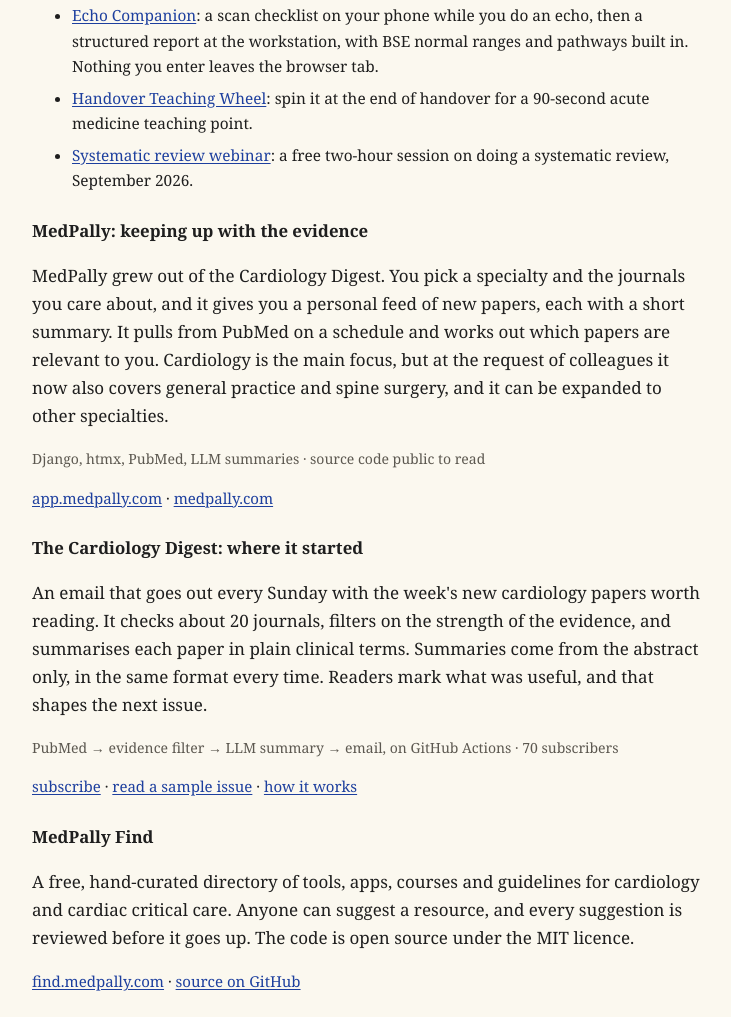
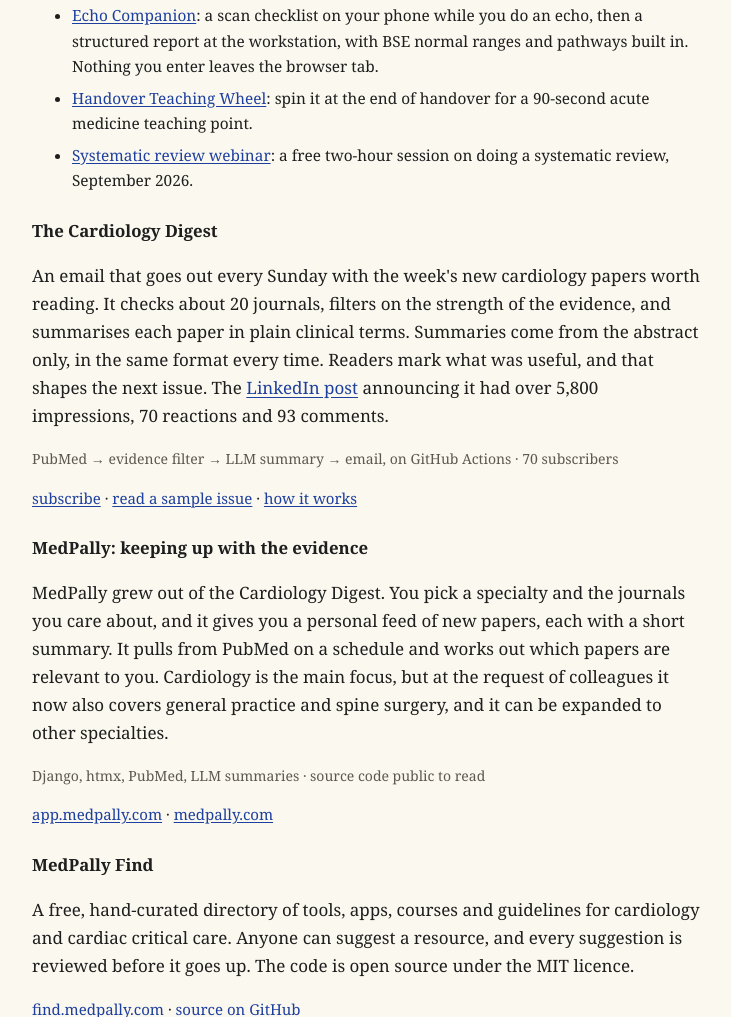
Before and after one commit to realikechukwu/about, a plain HTML site: page index.html in a window 1280 px wide. Shown: the part 1103-2120 px from the top of the page, without its empty margins (272-1003 px from the left). Drawn offline with Linux system fonts and the light colour scheme.

Commit message:
Put Cardiology Digest before MedPally and link the launch post
Drop 'where it started' from the Digest heading and note the LinkedIn
launch post's reach.

Co-Authored-By: Claude Opus 5.5 <noreply@anthropic.com>
Claude-Session: https://claude.ai/code/session_01Kp3s2pr8hsnp3Uksc8HB65

```diff
--- a/index.html
+++ b/index.html
@@ -281,15 +281,15 @@ footer{margin-top:.5rem}
       <li><a href="https://web.clinote.co/">Systematic review webinar</a>: a free two-hour session on doing a systematic review, September 2026.</li>
     </ul>
 
+    <h3 id="digest">The Cardiology Digest</h3>
+    <p>An email that goes out every Sunday with the week's new cardiology papers worth reading. It checks about 20 journals, filters on the strength of the evidence, and summarises each paper in plain clinical terms. Summaries come from the abstract only, in the same format every time. Readers mark what was useful, and that shapes the next issue. The <a href="https://lnkd.in/p/ec8_NqpC">LinkedIn post</a> announcing it had over 5,800 impressions, 70 reactions and 93 comments.</p>
+    <p class="meta">PubMed &rarr; evidence filter &rarr; LLM summary &rarr; email, on GitHub Actions &middot; 70 subscribers</p>
+    <p class="links"><a href="https://digest.realikechukwu.com/">subscribe</a> &middot; <a href="https://digest.realikechukwu.com/sample">read a sample issue</a> &middot; <a href="https://github.com/realikechukwu/about/blob/main/case-studies/cardiology-digest.md">how it works</a></p>
+
     <h3 id="medpally">MedPally: keeping up with the evidence</h3>
     <p>MedPally grew out of the Cardiology Digest. You pick a specialty and the journals you care about, and it gives you a personal feed of new papers, each with a short summary. It pulls from PubMed on a schedule and works out which papers are relevant to you. Cardiology is the main focus, but at the request of colleagues it now also covers general practice and spine surgery, and it can be expanded to other specialties.</p>
     <p class="meta">Django, htmx, PubMed, LLM summaries &middot; source code public to read</p>
     <p class="links"><a href="https://app.medpally.com/">app.medpally.com</a> &middot; <a href="https://medpally.com/">medpally.com</a></p>
-
-    <h3 id="digest">The Cardiology Digest: where it started</h3>
-    <p>An email that goes out every Sunday with the week's new cardiology papers worth reading. It checks about 20 journals, filters on the strength of the evidence, and summarises each paper in plain clinical terms. Summaries come from the abstract only, in the same format every time. Readers mark what was useful, and that shapes the next issue.</p>
-    <p class="meta">PubMed &rarr; evidence filter &rarr; LLM summary &rarr; email, on GitHub Actions &middot; 70 subscribers</p>
-    <p class="links"><a href="https://digest.realikechukwu.com/">subscribe</a> &middot; <a href="https://digest.realikechukwu.com/sample">read a sample issue</a> &middot; <a href="https://github.com/realikechukwu/about/blob/main/case-studies/cardiology-digest.md">how it works</a></p>
 
     <h3 id="find">MedPally Find</h3>
     <p>A free, hand-curated directory of tools, apps, courses and guidelines for cardiology and cardiac critical care. Anyone can suggest a resource, and every suggestion is reviewed before it goes up. The code is open source under the MIT licence.</p>
```
